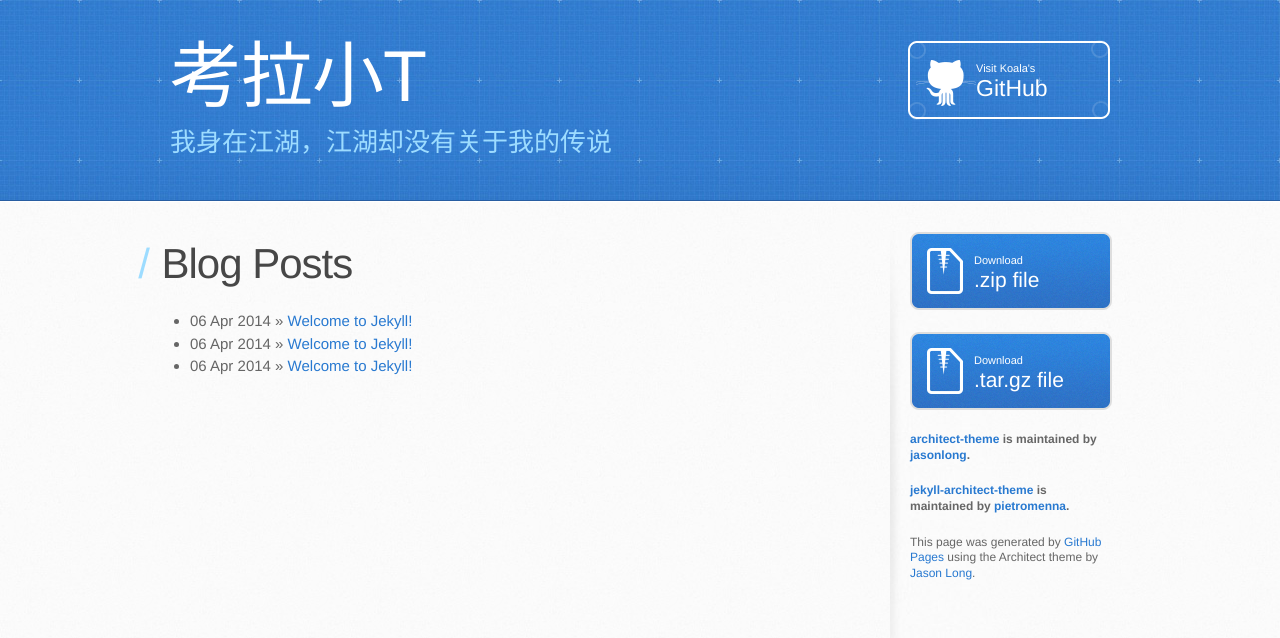
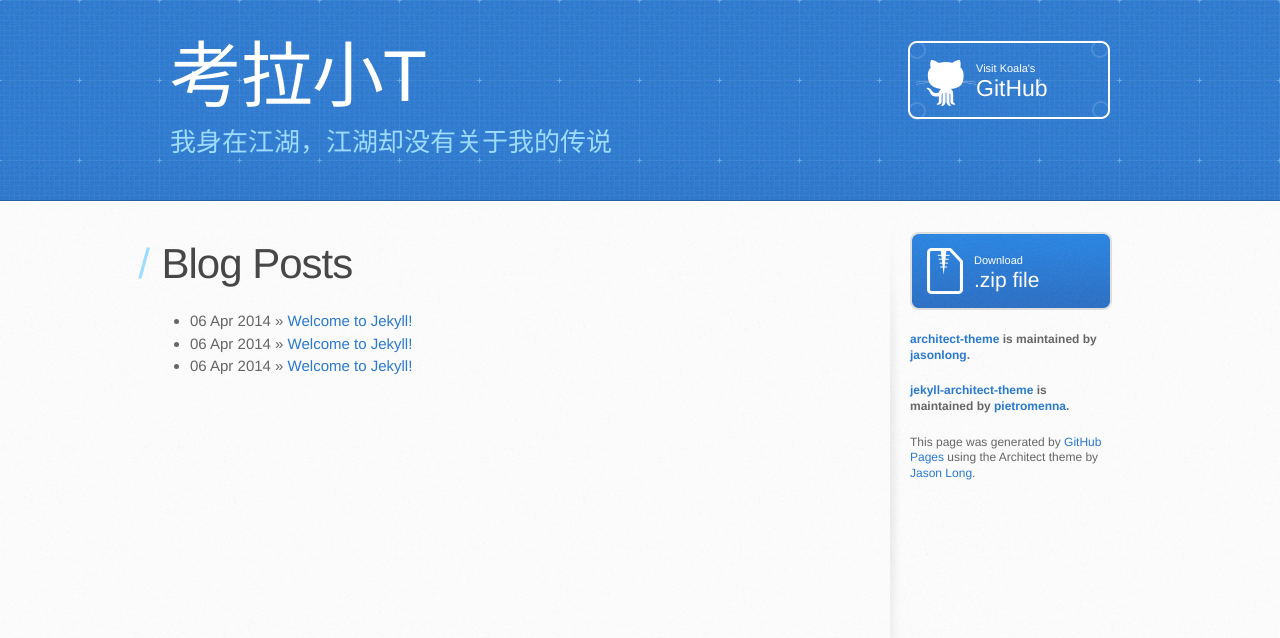
Before and after one commit to koalaxiaot/koalaxiaot.github.com, a Jekyll site: the page built from index.html, in a window 1280 px wide. Shown: the top 638 px of the page. Built offline with Jekyll 4.4.1, drawn with Linux system fonts in a browser that asks for light colours.

Commit message:
update index

```diff
--- a/_layouts/default.html
+++ b/_layouts/default.html
@@ -20,7 +20,7 @@
       <div class="inner">
         <h1> {{ site.name }} </h1>
         <h2> {{ site.subname }} </h2>
-        <a href="https://www.github.io/koalaxiaot" class="button"><small>Visit Koala's</small> GitHub</a>
+         <a href="https://www.github.io/koalaxiaot" class="button" target="_blank"><small>Visit Koala's</small> GitHub</a>
       </div>
     </header>
 
@@ -33,20 +33,16 @@
         </section>
 
         <aside id="sidebar">
+
           <a href="" class="button">
             <small>Download</small>
             .zip file
           </a>
-          <a href="https://github.com/pietromenna/jekyll-architect-theme/archive/master.tar.gz" class="button">
-            <small>Download</small>
-            .tar.gz file
-          </a>
 
-          <p class="repo-owner"><a href="https://github.com/jasonlong/architect-theme">architect-theme</a> is maintained by <a href="https://github.com/jasonlong">jasonlong</a>.</p>
+          <p class="repo-owner"><a href="t-theme">architect-theme</a> is maintained by <a href="https://github.com/jasonlong">jasonlong</a>.</p>
+          <p class="repo-owner"><a href="/jekyll-architect-theme">jekyll-architect-theme</a> is maintained by <a href="https://github.com/pietromenna">pietromenna</a>.</p>
+          <p>This page was generated by <a href="hgithub.com">GitHub Pages</a> using the Architect theme by <a href="https://twitter.com/jasonlong">Jason Long</a>.</p>
 
-          <p class="repo-owner"><a href="https://github.com/pietromenna/jekyll-architect-theme">jekyll-architect-theme</a> is maintained by <a href="https://github.com/pietromenna">pietromenna</a>.</p>
-
-          <p>This page was generated by <a href="https://pages.github.com">GitHub Pages</a> using the Architect theme by <a href="https://twitter.com/jasonlong">Jason Long</a>.</p>
         </aside>
       </div>
     </div>
```
